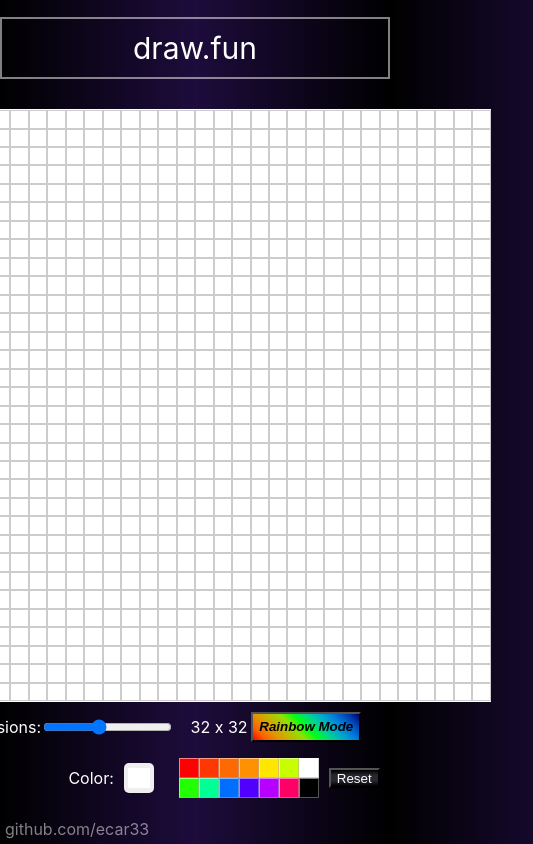
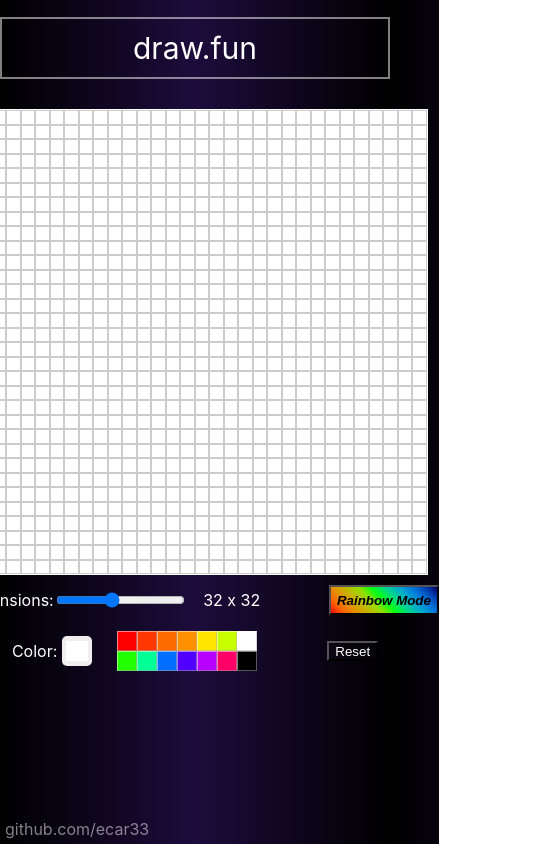
Before and after one commit to ecar33/draw.fun, a plain HTML site: page index.html in a window 390 px wide. Shown: the whole page, 533 px wide, since content can reach past the window. Drawn offline with Linux system fonts and the light colour scheme.

Commit message:
Adjusted sizes for responsiveness

```diff
--- a/index.html
+++ b/index.html
@@ -25,8 +25,10 @@
             <button class="rainbow-button rainbow-background">Rainbow Mode</button>
         </div>
         <div class="toolbar">
-            <p>Color:</p>
-            <input id="color-picker" type="color" value="#ffffff">
+            <div class="color-picker-container">
+                <p>Color:</p>
+                <input id="color-picker" type="color" value="#ffffff">
+            </div>
             <div class="color-choices-container">
                 <div class="color-choice-row">
                     <div class="color-choice color-red"></div>
--- a/style.css
+++ b/style.css
@@ -50,7 +50,7 @@ p {
 }
 
 .grid-container {
-    width: 70vh;
+    flex-basis: 55vh;
     aspect-ratio: 1;
     display: flex;
     flex-direction: column;
@@ -59,7 +59,7 @@ p {
 
 
 .sliders-container {
-    width: 80vh;
+    width: 50vh;
     display: flex;
     gap: 10%;
     justify-content: center;
@@ -72,7 +72,7 @@ p {
     justify-content: center;
     height: 20px;
     padding: 10px;
-    width: 20%;
+    flex-basis: 20%;
 }
 
 #dimension-text {
@@ -109,9 +109,16 @@ p {
     display: flex;
     align-items: center;
     gap: 10px;
-    width: 30vh;
+    width: 50vh;
+    justify-content: center;
 }
 
+.color-picker-container {
+    display: flex;
+    align-items: center;
+    justify-content: space-between;
+    gap: 5px;
+}
 
 #color-picker {
     flex-grow: 0;
@@ -173,6 +180,7 @@ input::-webkit-color-swatch {
     font-weight: bold;
     height: 30px;
     align-self: center;
+    flex-shrink: 0;
 }
 
 #color-picker.rainbow-mode-style {
@@ -196,11 +204,7 @@ input::-webkit-color-swatch {
 }
 
 .reset-button {
-    background-image: linear-gradient(0deg,
-            hsl(0deg 0% 0%) 0%,
-            hsl(239deg 10% 17%) 33%,
-            hsl(239deg 10% 17%) 67%,
-            hsl(0deg 0% 0%) 100%);
+    background-color: rgba(26, 26, 26, 0.137);
     color: white;
     height: 20px;
     align-self: center;
```
